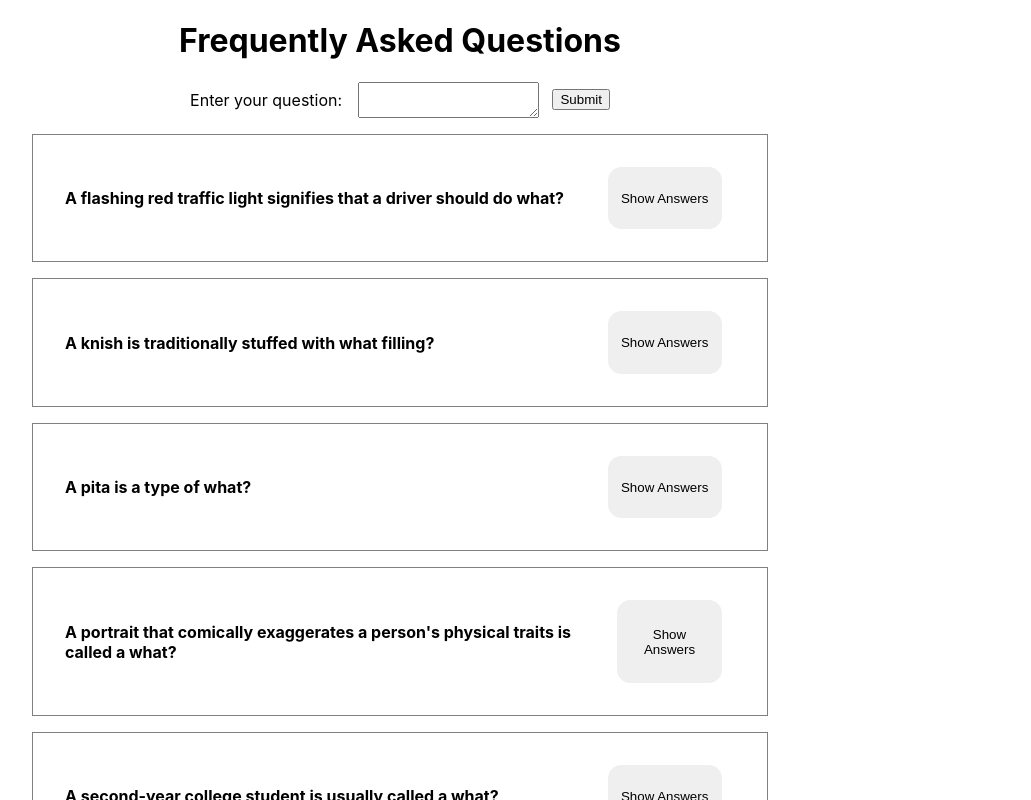
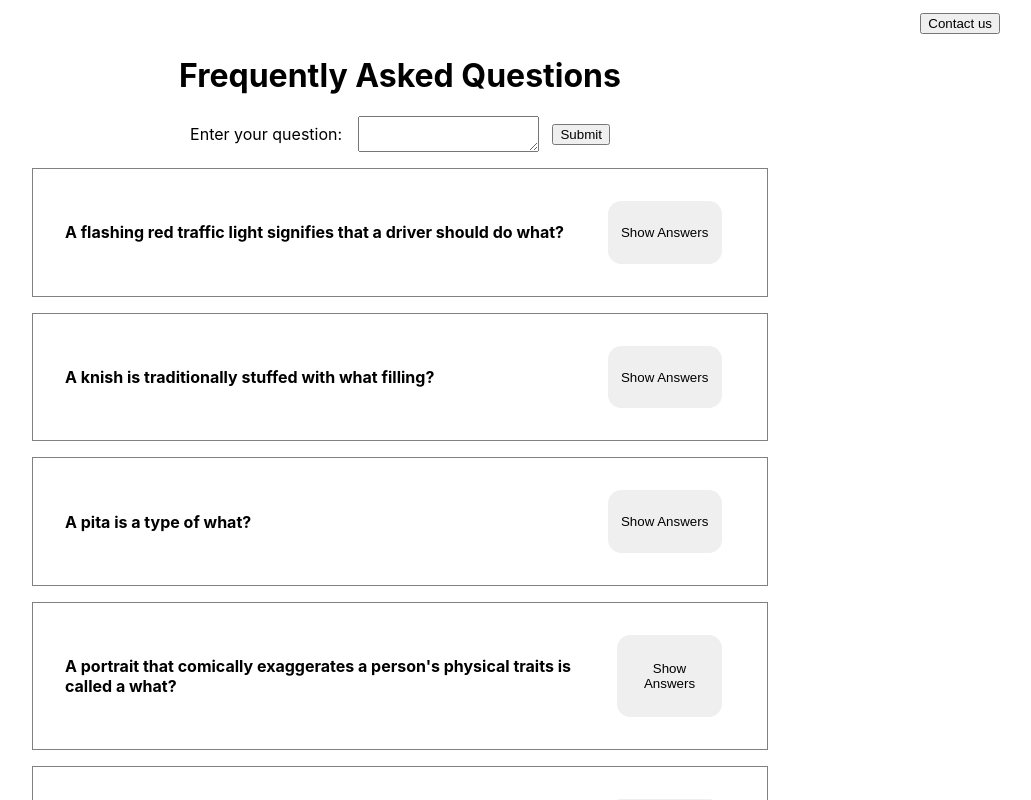
Before and after one commit to PrincyAjit/findpro-assessment, a React (Create React App) app: page /dashboard in a window 1280 px wide. Shown: the top 800 px of the page, without its empty margins (240-1271 px from the left). Built offline with nearby package versions, Linux system fonts and the light colour scheme.

Commit message:
Added contact us button to access contact us page,minor changes in readme file.

```diff
--- a/src/pages/css/FaqDashboard.css
+++ b/src/pages/css/FaqDashboard.css
@@ -25,3 +25,8 @@ h1 {
 #submitButton {
   margin-left: 1em;
 }
+
+#contactus {
+  display: flex;
+  margin: 1em 3em 0 auto;
+}
--- a/src/pages/js/FaqDashboard.js
+++ b/src/pages/js/FaqDashboard.js
@@ -1,10 +1,12 @@
 import React, { useState } from 'react';
 import PropTypes from 'prop-types';
+import { useNavigate } from 'react-router-dom';
 import dummyData from '../../data.json';
 import QuestionAndAnswer from '../../components/js/QuestionAndAnswer';
 import '../css/FaqDashboard.css';
 
 const FaqDashboard = (props) => {
+  let navigate = useNavigate();
   let [questionnaireData, setQuestionnaireData] = useState(dummyData?.data);
   let [userQuestion, setUserQuestion] = useState('');
   const onUserQuestionSubmit = () => {
@@ -16,9 +18,17 @@ const FaqDashboard = (props) => {
       setUserQuestion('');
     }
   };
+  const onContactUsClick = () => {
+    navigate('/contactus', { replace: true });
+  };
   return (
     <React.Fragment>
-      <h1>Frequently Asked Questions</h1>
+      <header>
+        <button onClick={onContactUsClick} id="contactus">
+          Contact us
+        </button>
+        <h1>Frequently Asked Questions</h1>
+      </header>
       <div id="questionnaireDiv">
         <div id="userQuestionDiv">
           <span id="questionLabel">Enter your question:</span>
```
Also changed, not shown: 1 other file (tests, documents, lock files or other folders).
